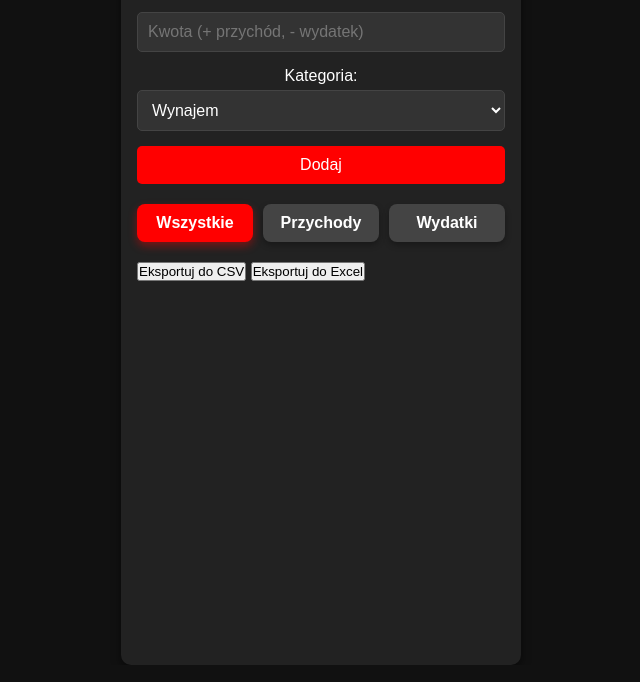
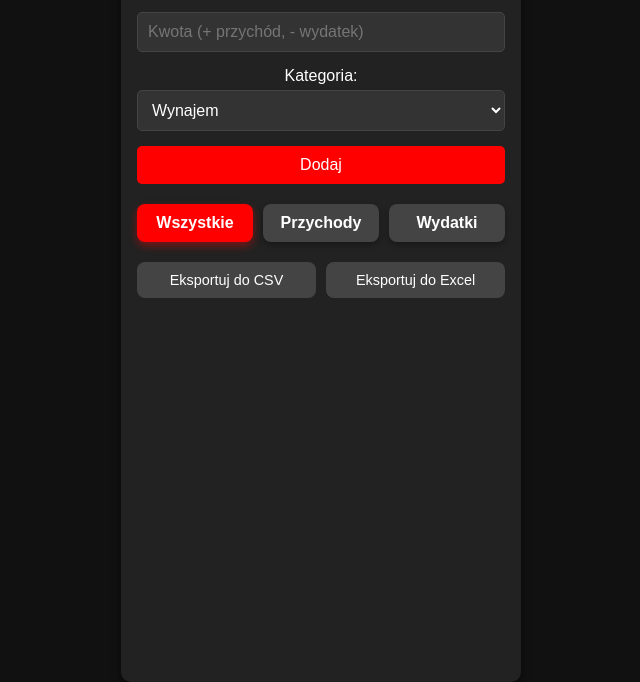
Before and after one commit to Dziadzior/Budzetownik-, a plain HTML site: page index.html in a window 1280 px wide. Shown: the part 178-860 px from the top of the page, without its empty margins (319-959 px from the left). Drawn offline with nearby package versions, Linux system fonts and the light colour scheme.

Commit message:
Naprawa pliku style.css

```diff
--- a/style.css
+++ b/style.css
@@ -14,6 +14,17 @@ body {
     justify-content: center;
     align-items: center;
     min-height: 100vh;
+}
+
+/* Pasek tytułowy */
+#titlebar {
+    height: 50px;
+    background-color: #ff0000;
+    color: white;
+    display: flex;
+    align-items: center;
+    padding: 0 15px;
+    font-size: 18px;
 }
 
 /* Kontener */
@@ -195,6 +206,31 @@ button.delete-btn:hover {
     background: #f00;
 }
 
+/* Eksport */
+.export-buttons {
+    display: flex;
+    gap: 10px;
+    justify-content: center;
+    margin-top: 10px;
+}
+
+.export-buttons button {
+    flex: 1;
+    padding: 10px;
+    border: none;
+    border-radius: 8px;
+    background: #444;
+    color: #fff;
+    font-size: 0.9em;
+    cursor: pointer;
+    transition: background 0.3s, transform 0.2s;
+}
+
+.export-buttons button:hover {
+    background: #666;
+    transform: translateY(-2px);
+}
+
 /* Responsywność */
 @media (max-width: 768px) {
     .container {
```
